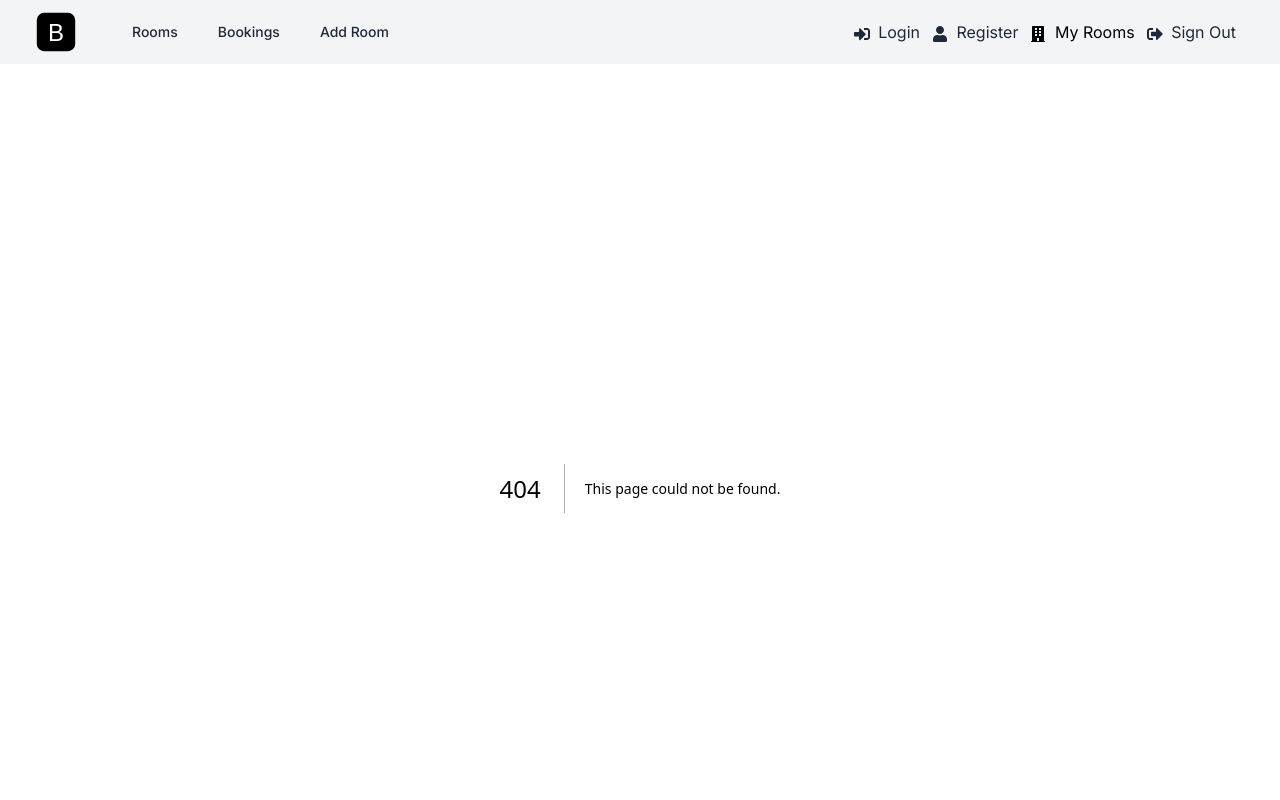
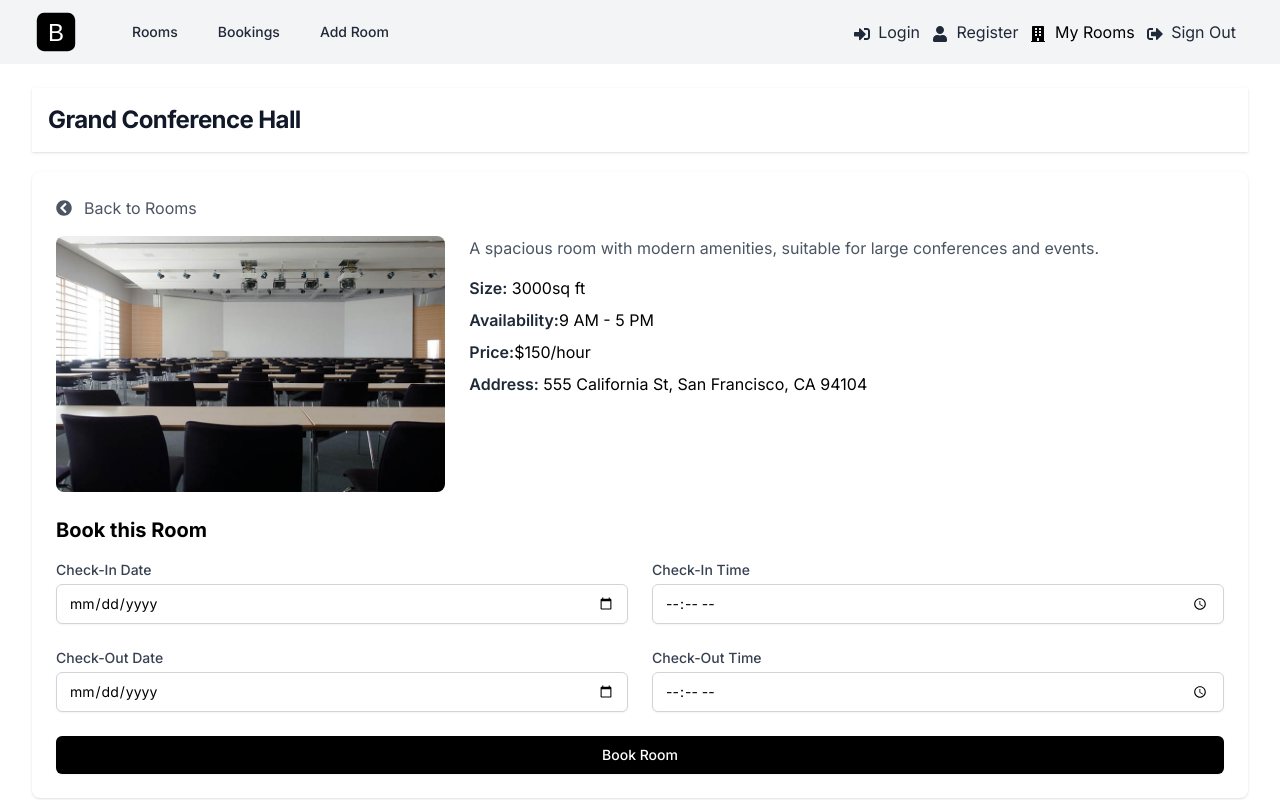
Before and after one commit to yksa/Bookit, a Next.js app: page /rooms/1 in a window 1280 px wide. Before the commit this address had no page. Shown: the top 800 px of the page. Built offline with nearby package versions, Linux system fonts and the light colour scheme.

Commit message:
Room Details Page

```diff
--- /dev/null
+++ b/app/rooms/[id]/page.tsx
@@ -0,0 +1,76 @@
+import Image from "next/image";
+import { FaChevronCircleLeft } from "react-icons/fa";
+import Link from "next/link";
+import Heading from "@/components/Heading";
+import rooms from "@/data/rooms.json";
+import BookingForm from "@/components/BookingForm";
+
+type RoomPageProps = {
+  params: {
+    id: string;
+  };
+};
+
+const RoomPage = ({ params }: RoomPageProps) => {
+  const { id } = params;
+  const room = rooms.find((room) => room.$id === id);
+
+  if (!room) {
+    return <Heading title="Room Not Found" />;
+  }
+
+  return (
+    <>
+      <Heading title={room.name} />
+      <div className="bg-white shadow rounded-lg p-6">
+        <Link
+          href="/"
+          className="flex items-center text-gray-600 hover:text-gray-800 mb-4"
+        >
+          <FaChevronCircleLeft className="inline mr-1" />
+          <span className="ml-2">Back to Rooms</span>
+        </Link>
+
+        <div className="flex flex-col sm:flex-row sm:space-x-6">
+          <Image
+            src={`/images/${room.image}`}
+            alt={room.name}
+            className="w-full sm:w-1/3 h-64 object-cover rounded-lg"
+            width={400}
+            height={100}
+          />
+
+          <div className="mt-4 sm:mt-0 sm:flex-1">
+            <p className="text-gray-600 mb-4">{room.description}</p>
+
+            <ul className="space-y-2">
+              <li>
+                <span className="font-semibold text-gray-800">Size:</span>{" "}
+                {room.sqft}
+                sq ft
+              </li>
+              <li>
+                <span className="font-semibold text-gray-800">
+                  Availability:
+                </span>
+                {room.availability}
+              </li>
+              <li>
+                <span className="font-semibold text-gray-800">Price:</span>$
+                {room.price_per_hour}/hour
+              </li>
+              <li>
+                <span className="font-semibold text-gray-800">Address:</span>{" "}
+                {room.address}
+              </li>
+            </ul>
+          </div>
+        </div>
+
+        <BookingForm />
+      </div>
+    </>
+  );
+};
+
+export default RoomPage;
--- /dev/null
+++ b/components/BookingForm.tsx
@@ -0,0 +1,82 @@
+const BookingForm = () => {
+  return (
+    <div className="mt-6">
+      <h2 className="text-xl font-bold">Book this Room</h2>
+      <form className="mt-4">
+        <div className="grid grid-cols-1 sm:grid-cols-2 gap-6">
+          <div>
+            <label
+              htmlFor="check_in_date"
+              className="block text-sm font-medium text-gray-700"
+            >
+              Check-In Date
+            </label>
+            <input
+              type="date"
+              id="check_in_date"
+              name="check_in_date"
+              className="mt-1 block w-full px-3 py-2 border border-gray-300 rounded-md shadow-sm focus:ring-indigo-500 focus:border-indigo-500 sm:text-sm"
+              required
+            />
+          </div>
+          <div>
+            <label
+              htmlFor="check_in_time"
+              className="block text-sm font-medium text-gray-700"
+            >
+              Check-In Time
+            </label>
+            <input
+              type="time"
+              id="check_in_time"
+              name="check_in_time"
+              className="mt-1 block w-full px-3 py-2 border border-gray-300 rounded-md shadow-sm focus:ring-indigo-500 focus:border-indigo-500 sm:text-sm"
+              required
+            />
+          </div>
+          <div>
+            <label
+              htmlFor="check_out_date"
+              className="block text-sm font-medium text-gray-700"
+            >
+              Check-Out Date
+            </label>
+            <input
+              type="date"
+              id="check_out_date"
+              name="check_out_date"
+              className="mt-1 block w-full px-3 py-2 border border-gray-300 rounded-md shadow-sm focus:ring-indigo-500 focus:border-indigo-500 sm:text-sm"
+              required
+            />
+          </div>
+          <div>
+            <label
+              htmlFor="check_out_time"
+              className="block text-sm font-medium text-gray-700"
+            >
+              Check-Out Time
+            </label>
+            <input
+              type="time"
+              id="check_out_time"
+              name="check_out_time"
+              className="mt-1 block w-full px-3 py-2 border border-gray-300 rounded-md shadow-sm focus:ring-indigo-500 focus:border-indigo-500 sm:text-sm"
+              required
+            />
+          </div>
+        </div>
+
+        <div className="mt-6">
+          <button
+            type="submit"
+            className="w-full flex justify-center py-2 px-4 border border-transparent rounded-md shadow-sm text-sm font-medium text-white bg-black hover:bg-gray-700 focus:outline-none focus:ring-2 focus:ring-offset-2 focus:ring-gray-800"
+          >
+            Book Room
+          </button>
+        </div>
+      </form>
+    </div>
+  );
+};
+
+export default BookingForm;
```
Also changed, not shown: app/fonts/GeistMonoVF.woff (deleted), app/fonts/GeistVF.woff (deleted).
